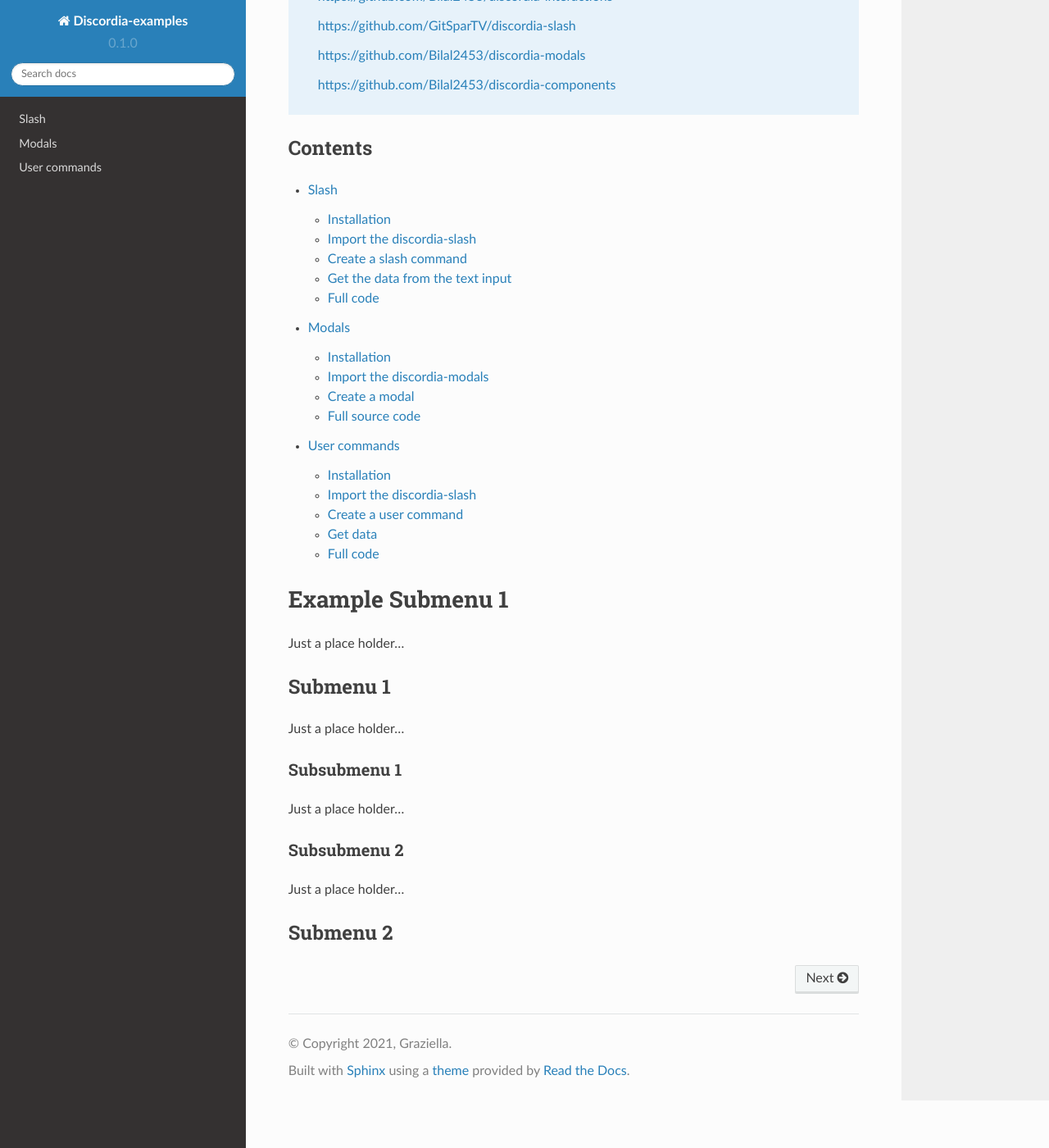
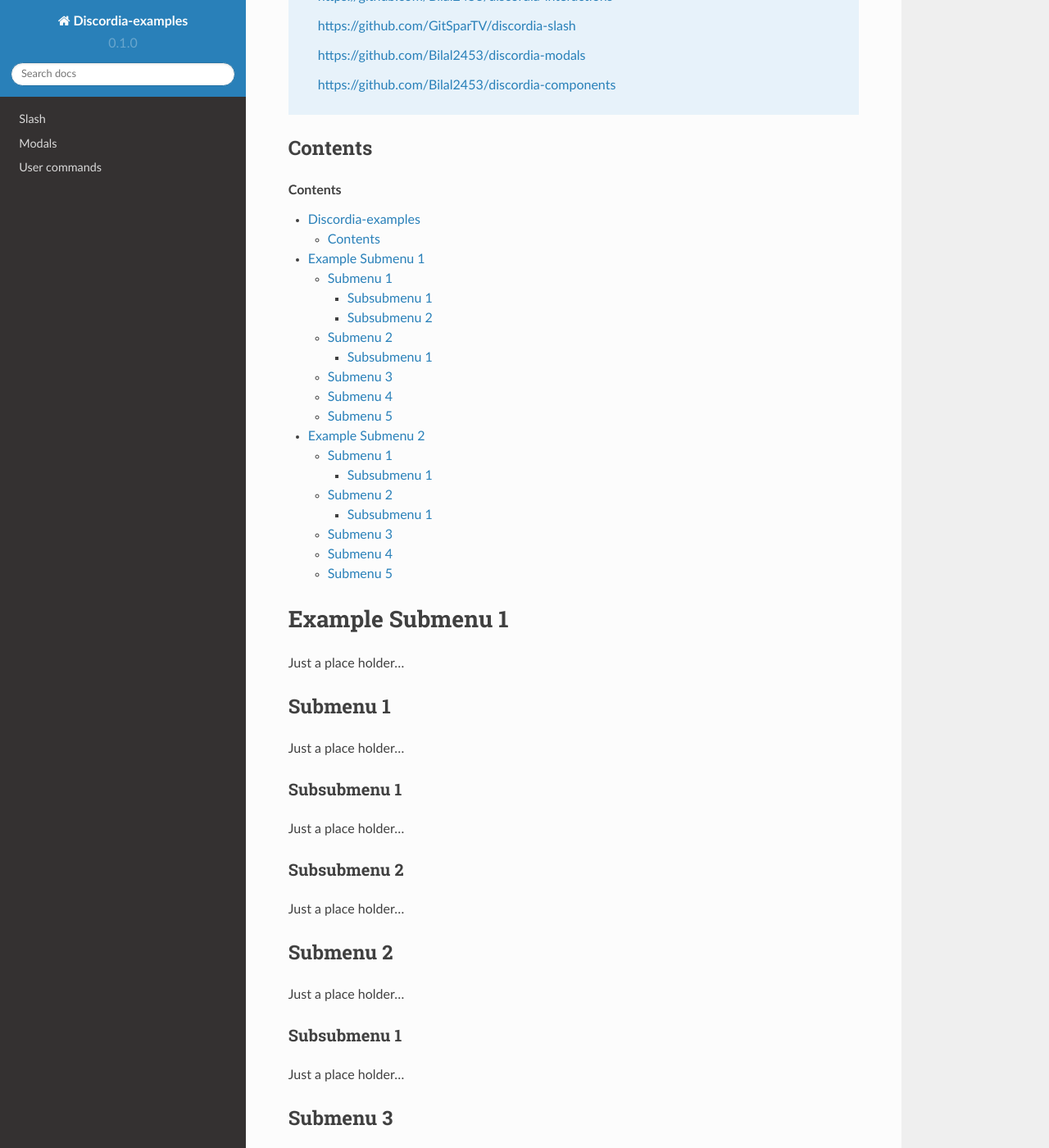
Before and after one commit to justdie386/discordia-examples, a Sphinx documentation site: the page built from docs/source/index.rst, in a window 1280 px wide and 1400 px high, scrolled down 361 px. Shown: the whole window at 82% size. Built offline with Sphinx 7.4.7 and the Read the Docs theme 2.0.0, drawn with Linux system fonts in a browser that asks for light colours; pages that are not in the unit, such as notebooks, are missing from menus; some of the changed text lies outside the part shown.

Commit message:
Update index.rst

```diff
--- a/docs/source/index.rst
+++ b/docs/source/index.rst
@@ -51,3 +43,73 @@
 
 Submenu 2
 ---------
+
+Just a place holder...
+
+Subsubmenu 1
+^^^^^^^^^^^^
+
+Just a place holder...
+
+Submenu 3
+---------
+
+Just a place holder...
+
+Submenu 4
+---------
+
+Just a place holder...
+
+Submenu 5
+---------
+
+Just a place holder...
+
+Example Submenu 2
+=================
+
+Just a place holder...
+
+Submenu 1
+---------
+
+Just a place holder...
+
+Subsubmenu 1
+^^^^^^^^^^^^
+
+Just a place holder...
+
+Submenu 2
+---------
+
+Just a place holder...
+
+Subsubmenu 1
+^^^^^^^^^^^^
+
+Just a place holder...
+
+Submenu 3
+---------
+
+Just a place holder...
+
+Submenu 4
+---------
+
+Just a place holder...
+
+Submenu 5
+---------
+
+Just a place holder...
+
+.. toctree::
+
+   slash
+   modals
+   userCommand
+   buttons
+   sqlite
```
Also changed, not shown: other parts of docs/source/index.rst (+1 -9 lines).
